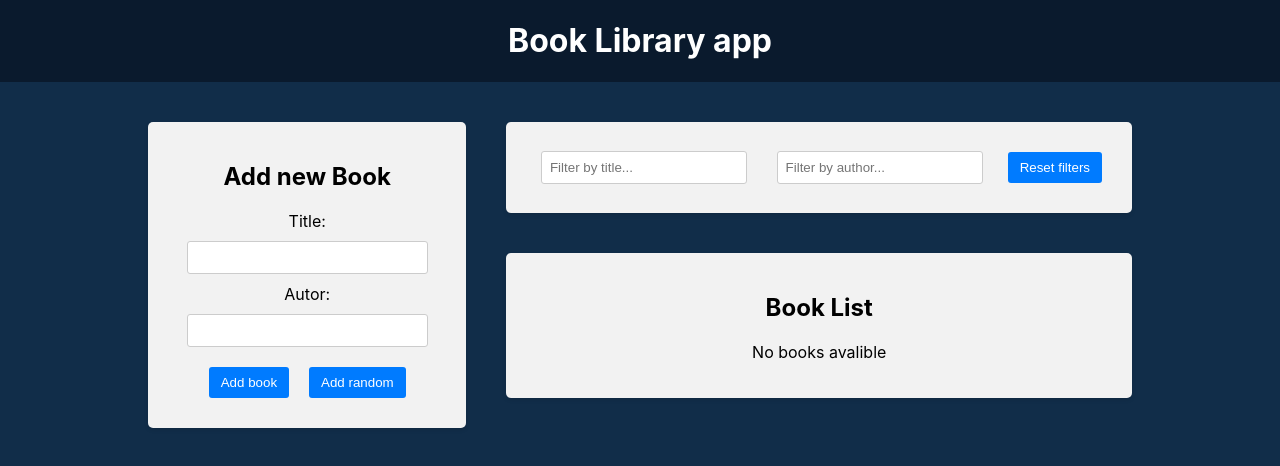
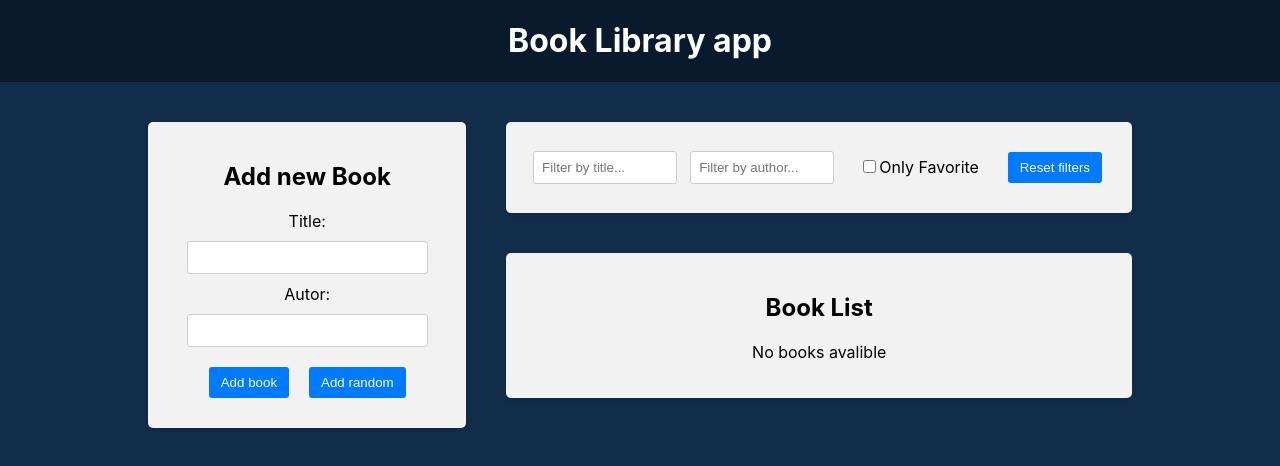
Before and after one commit to Tinetort/30-react-redux, a React (Create React App) app in the folder frontend/: page / in a window 1280 px wide. Shown: the top 466 px of the page. Built offline with nearby package versions, Linux system fonts and the light colour scheme.

Commit message:
favorite checkbox filter

```diff
--- a/frontend/src/components/BookList/BookList.js
+++ b/frontend/src/components/BookList/BookList.js
@@ -1,6 +1,10 @@
 import { useSelector, useDispatch } from 'react-redux'
 import { deleteBook, toggleFavorite } from '../../redux/books/actionCreators'
-import { selectAuthorFilter, selectTitleFilter } from '../../redux/slices/filterSlice'
+import {
+    selectAuthorFilter,
+    selectTitleFilter,
+    selectFavoriteFilter,
+} from '../../redux/slices/filterSlice'
 import { BsBookmarkStar, BsBookmarkStarFill } from 'react-icons/bs'
 import './BookList.css'
 
@@ -8,6 +12,7 @@ const BookList = () => {
     const books = useSelector((state) => state.books)
     const titleFilter = useSelector(selectTitleFilter)
     const authorFilter = useSelector(selectAuthorFilter)
+    const favoriteFilter = useSelector(selectFavoriteFilter)
     const dispatch = useDispatch()
 
     const handleDeleteBook = (id) => {
@@ -25,7 +30,8 @@ const BookList = () => {
         const matchesAuthor = book.author
             .toLowerCase()
             .includes(authorFilter.toLowerCase())
-        return matchesTitle && matchesAuthor
+        const matchesFavorite = favoriteFilter ? book.isFavorite : true
+        return matchesTitle && matchesAuthor && matchesFavorite
     })
 
     return (
--- a/frontend/src/components/Filter/Filter.js
+++ b/frontend/src/components/Filter/Filter.js
@@ -3,7 +3,9 @@ import {
     setTitleFilter,
     selectTitleFilter,
     setAuthorFilter,
+    setFavorite,
     selectAuthorFilter,
+    selectFavoriteFilter,
     resetFilters,
 } from '../../redux/slices/filterSlice'
 import './Filter.css'
@@ -21,6 +23,12 @@ const Filter = () => {
     const authorFilter = useSelector(selectAuthorFilter)
     const handleAuthorFilterChange = (e) => {
         dispatch(setAuthorFilter(e.target.value))
+    }
+
+    // Favorite filter
+    const favoriteFilter = useSelector(selectFavoriteFilter)
+    const handleFavoriteFilterChange = () =>{
+        dispatch(setFavorite())
     }
 
     // Clear filters
@@ -46,7 +54,12 @@ const Filter = () => {
                         placeholder="Filter by author..."
                     />
                 </div>
-
+                <div className="filter-group">
+                    <label>
+                        <input type="checkbox" checked={favoriteFilter} onChange={handleFavoriteFilterChange}/>
+                        Only Favorite
+                    </label>
+                </div>
                 <button type="button" onClick={handleResetFilter}>
                     Reset filters
                 </button>
--- a/frontend/src/redux/slices/filterSlice.js
+++ b/frontend/src/redux/slices/filterSlice.js
@@ -3,6 +3,7 @@ import { createSlice } from '@reduxjs/toolkit'
 const initialState = {
     title: '',
     author: '',
+    favorite: false,
 }
 
 const filterSlice = createSlice({
@@ -15,14 +16,18 @@ const filterSlice = createSlice({
         setAuthorFilter: (state, action) => {
             state.author = action.payload
         },
-        resetFilters: (state) => {
+        setFavorite: (state) => {
+            state.favorite = !state.favorite
+        },
+        resetFilters: () => {
             return initialState
         },
     },
 })
 
-export const { setTitleFilter, setAuthorFilter, resetFilters } =
+export const { setTitleFilter, setAuthorFilter, setFavorite, resetFilters } =
     filterSlice.actions
 export const selectTitleFilter = (state) => state.filter.title
 export const selectAuthorFilter = (state) => state.filter.author
+export const selectFavoriteFilter = (state) => state.filter.favorite
 export default filterSlice.reducer
```
